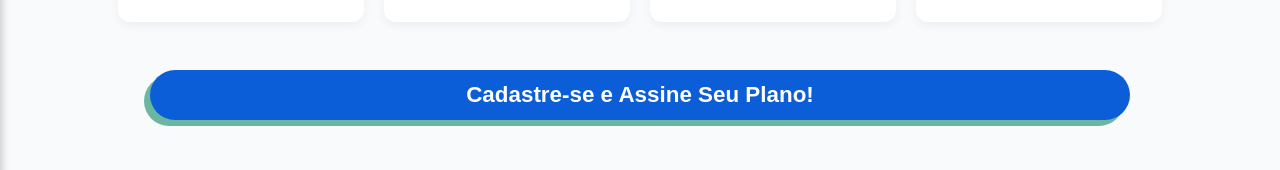
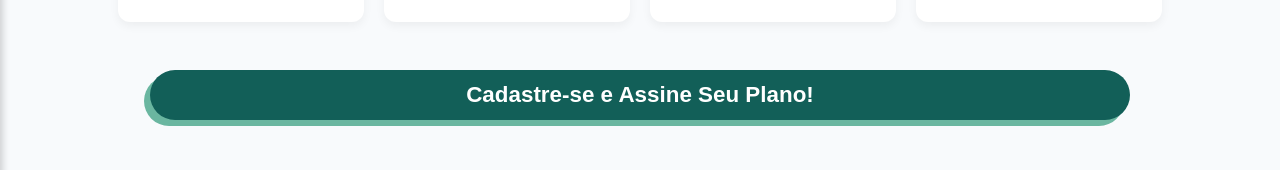
Before and after one commit to RayGovaski/Exp-criativa, a React (Vite) app in the folder frontend/: page / in a window 1280 px wide. In both pictures the pointer is over the button "Cadastre-se e Assine Seu Plano!". Shown: the part 2314-2484 px from the top of the page. Built offline with nearby package versions, Linux system fonts and the light colour scheme; no server answers.

Commit message:
hover do botao

```diff
--- a/frontend/src/components/comp_home/CardAssinaturas.css
+++ b/frontend/src/components/comp_home/CardAssinaturas.css
@@ -277,6 +277,10 @@
   margin-right: 30px;
 }
 
+.botao-verde-escuro:hover {
+  background-color: #125f58 !important;
+}
+
 .btn-mais {
   width: 100%;
   max-width: 1300px;
```
